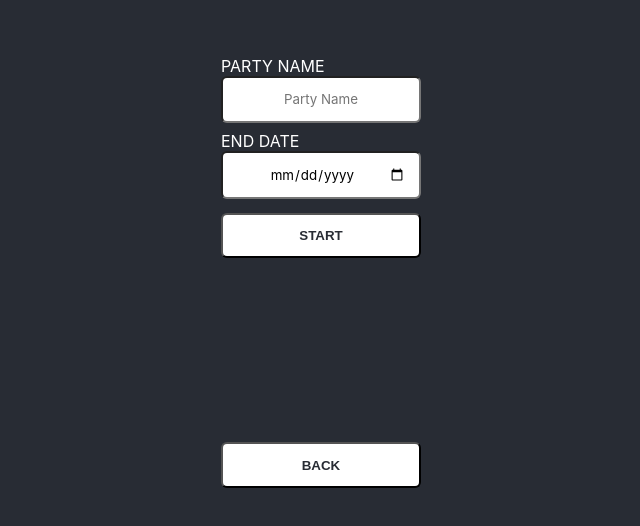
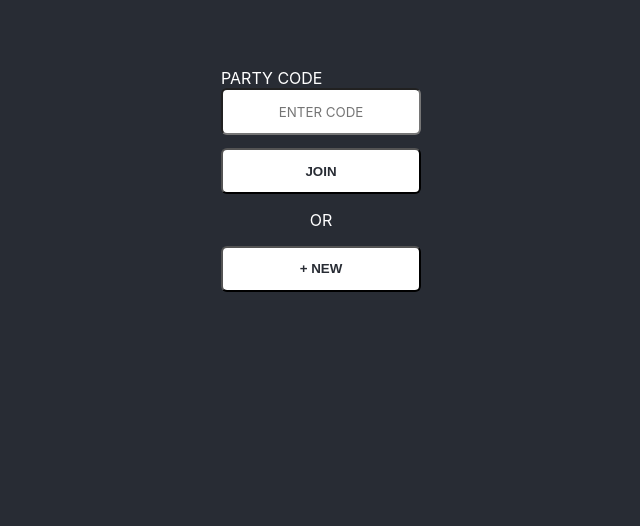
Before and after one commit to stephanpssantos/Scoreboard, a React (Create React App) app in the folder scoreboard.client/: page / in a window 1280 px wide. Shown: the part 220-746 px from the top of the page, without its empty margins (319-959 px from the left). Built offline with nearby package versions, Linux system fonts and the light colour scheme.

Commit message:
Add form validation to landing page.

```diff
--- a/scoreboard.client/src/App.js
+++ b/scoreboard.client/src/App.js
@@ -5,7 +5,7 @@ import LandingPage from "./pages/Landing";
 import NewPartyPage from "./pages/NewParty";
 
 function App() {
-    const [currentPage, setCurrentPage] = useState("newParty");
+    const [currentPage, setCurrentPage] = useState("landing");
     const [errors, setErrors] = useState("");
 
     let currentPageContent;
@@ -19,7 +19,7 @@ function App() {
             break;
         case "landing":
         default:
-            currentPageContent = <LandingPage />
+            currentPageContent = <LandingPage setCurrentPage={setCurrentPage} setErrors={setErrors} />
             break;
     }
 
--- a/scoreboard.client/src/pages/Landing.js
+++ b/scoreboard.client/src/pages/Landing.js
@@ -1,18 +1,62 @@
+import { Formik, Form, Field, ErrorMessage } from 'formik';
+import dataContext from "../dataContext";
 import './Landing.css';
 
-const LandingPage = () => (
-    <div className="landingPage">
-        <div className="landingPage__container">
-            <span>PARTY CODE</span>
-            <input className="textInput centerText" placeholder="ENTER 4-LETTER CODE" />
-            <div className="mt-1"></div>
-            <button className="buttonInput"><strong>JOIN</strong></button>
-            <div className="landingPage__container--space">
-                <span>OR</span>
-            </div>
-            <button className="buttonInput"><strong>+ NEW</strong></button>
+function LandingPage({ setCurrentPage, setErrors }) {
+    return (
+        <div className="landingPage">
+            <Formik
+                initialValues={{ partyCode: '' }}
+                validate={values => {
+                    const errors = {};
+                    const regex = new RegExp("^([A-Za-z0-9]){5}$");
+
+                    if (!values.partyCode) {
+                        errors.partyCode = 'Required';
+                    } else if (!regex.test(values.partyCode)) {
+                        errors.partyCode = 'Invalid party code'
+                    }
+
+                    return errors;
+                }}
+                onSubmit={(values, { setSubmitting }) => {
+                    console.log(values);
+                    //dataContext.getParty(values.partyCode)
+                    //    .then((response) => {
+                    //        return response.json();
+                    //    })
+                    //    .then(response => {
+                    //        //localStorage.setItem("party", JSON.stringify(response));
+                    //        console.log(response);
+                    //    })
+                    //    .catch(err => {
+                    //        setErrors(err.toString());
+                    //        setCurrentPage("errors");
+                    //        console.log(err);
+                    //    });
+                }}
+            >
+                {({ isSubmitting }) => (
+                    <Form className="landingPage__container defaultInputWidth">
+                        <span>PARTY CODE</span>
+                        <ErrorMessage name="partyCode" component="div" className="errorMessage" />
+                        <Field type="text" name="partyCode" className="textInput centerText" placeholder="ENTER CODE" />
+                        <button type="submit" disabled={isSubmitting} className="buttonInput mt-2">
+                            <strong>JOIN</strong>
+                        </button>
+                        <div className="landingPage__container--space">
+                            <span>OR</span>
+                        </div>
+                        <button className="buttonInput"
+                            onClick={() => setCurrentPage("newParty")}>
+                            <strong>+ NEW</strong>
+                        </button>
+                    </Form>
+                )}
+            </Formik>
         </div>
-    </div>
-)
+    );
+}
+
 
 export default LandingPage;
```
